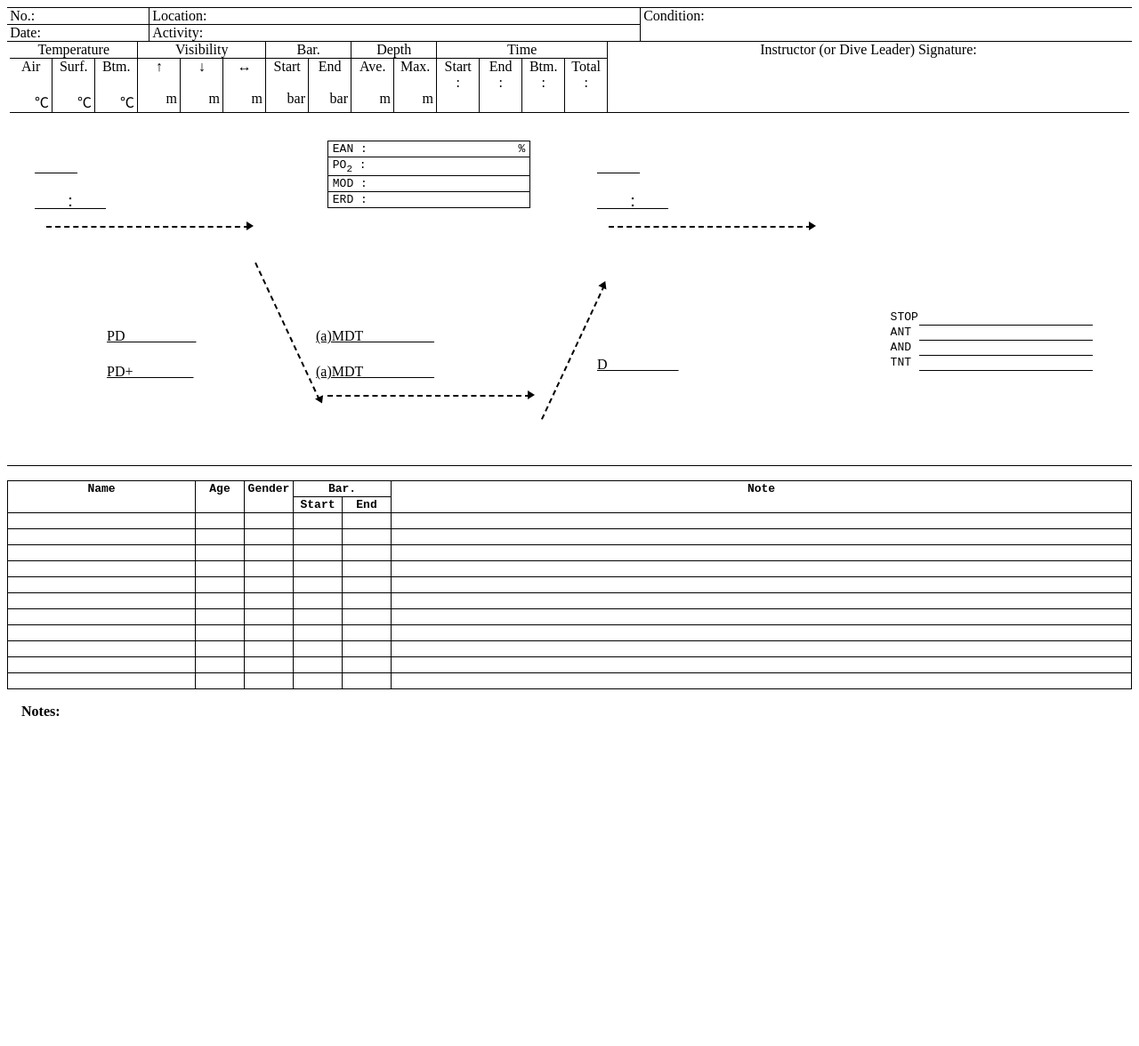
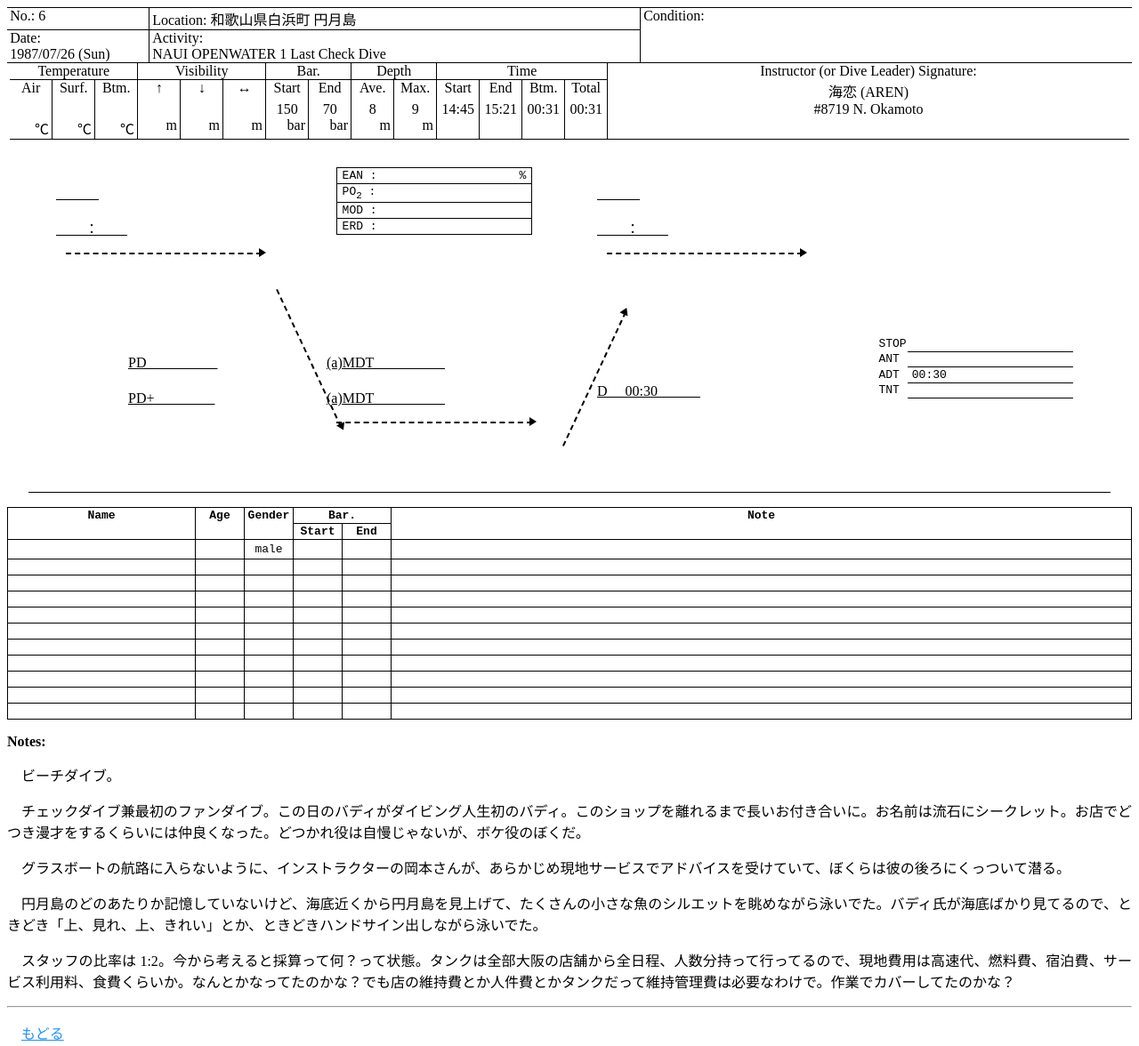
Before and after one commit to mitsugu/divinglogbook, a plain HTML site: page 1987072601.html in a window 1280 px wide. Shown: the whole page at 89% size. Before the commit the page ends 873 px from the top, so only its background shows below. Drawn offline with Linux system fonts and the light colour scheme.

Commit message:
1987/07/26 和歌山県白浜町 円月島 NAUI OPENWATER 1 講習 (6) チェックダイブ

```diff
--- a/template.html
+++ b/1987072601.html
@@ -34,11 +34,11 @@
 <body>
 	<div class="date-location">
 		<div class="date-container">
-		    <div class="box top-left-box">No.: </div>
-		    <div class="box top-middle-box ">Location: </div>
+		    <div class="box top-left-box">No.: 6</div>
+		    <div class="box top-middle-box ">Location: 和歌山県白浜町 円月島</div>
 		    <div class="box">Condition: </div>
-		    <div class="box bottom-left-box">Date: </div>
-		    <div class="box bottom-middle-box">Activity: </div>
+		    <div class="box bottom-left-box">Date:<br />1987/07/26 (Sun)</div>
+		    <div class="box bottom-middle-box">Activity:<br />NAUI OPENWATER 1 Last Check Dive</div>
 		</div>
 	</div>
 	<div class="data1">
@@ -63,7 +63,7 @@
 		<div class="box temp-title">End</div>
 		<div class="box temp-title">Btm.</div>
 		<div class="box temp-title">Total</div>
-		<div class="box">&nbsp;</div>
+		<div class="box textcenter">海恋 (AREN)</div>
 
 		<div class="box temp-data">&nbsp;</div>
 		<div class="box temp-data">&nbsp;</div>
@@ -71,15 +71,15 @@
 		<div class="box temp-data">&nbsp;</div>
 		<div class="box temp-data">&nbsp;</div>
 		<div class="box temp-data">&nbsp;</div>
-		<div class="box temp-data">&nbsp;</div>
-		<div class="box temp-data">&nbsp;</div>
-		<div class="box temp-data">&nbsp;</div>
-		<div class="box temp-data">&nbsp;</div>
-		<div class="box temp-data">  :  </div>
-		<div class="box temp-data">  :  </div>
-		<div class="box temp-data">  :  </div>
-		<div class="box temp-data">  :  </div>
-		<div class="box">&nbsp;</div>
+		<div class="box temp-data">150</div>
+		<div class="box temp-data">70</div>
+		<div class="box temp-data">8</div>
+		<div class="box temp-data">9</div>
+		<div class="box temp-data">14:45</div>
+		<div class="box temp-data">15:21</div>
+		<div class="box temp-data">00:31</div>
+		<div class="box temp-data">00:31</div>
+		<div class="box textcenter">#8719 N. Okamoto</div>
 
 		<div class="box temp-unit">℃</div>
 		<div class="box temp-unit">℃</div>
@@ -142,7 +142,7 @@
 			<div class="arrow-line horizontal"></div>
 		</div>
 		<div class="log-box">
-			<p class="d">D　　　　　</p>
+			<p class="d">D 　00:30　　　</p>
 		</div>
 		<div class="log-box">
 			<table class="stop">
@@ -156,8 +156,8 @@
 					<td></td>
 				</tr>
 				<tr>
-					<td>AND </td>
-					<td></td>
+					<td>ADT </td>
+					<td>00:30</td>
 				</tr>
 				<tr>
 					<td>TNT </td>
@@ -188,7 +188,7 @@
 				<th></th>
 			</tr>
 			<tr>
-				<td>&nbsp;</td> <td></td> <td></td> <td></td> <td></td> <td></td> </tr>
+				<td class="textleft trance">児島</td> <td></td> <td>male</td> <td></td> <td></td> <td class="textleft"></td> </tr>
 				<td>&nbsp;</td> <td></td> <td></td> <td></td> <td></td> <td></td> </tr>
 				<td>&nbsp;</td> <td></td> <td></td> <td></td> <td></td> <td></td> </tr>
 				<td>&nbsp;</td> <td></td> <td></td> <td></td> <td></td> <td></td> </tr>
@@ -204,6 +204,15 @@
 	</div>
 	<div id="notes">
 		<p><b>Notes:</b></p>
+		<p>ビーチダイブ。</p>
+		<p>チェックダイブ兼最初のファンダイブ。この日のバディがダイビング人生初のバディ。このショップを離れるまで長いお付き合いに。お名前は流石にシークレット。お店でどつき漫才をするくらいには仲良くなった。どつかれ役は自慢じゃないが、ボケ役のぼくだ。</p>
+		<p>グラスボートの航路に入らないように、インストラクターの岡本さんが、あらかじめ現地サービスでアドバイスを受けていて、ぼくらは彼の後ろにくっついて潜る。</p>
+		<p>円月島のどのあたりか記憶していないけど、海底近くから円月島を見上げて、たくさんの小さな魚のシルエットを眺めながら泳いでた。バディ氏が海底ばかり見てるので、ときどき「上、見れ、上、きれい」とか、ときどきハンドサイン出しながら泳いでた。</p>
+		<p>スタッフの比率は 1:2。今から考えると採算って何？って状態。タンクは全部大阪の店舗から全日程、人数分持って行ってるので、現地費用は高速代、燃料費、宿泊費、サービス利用料、食費くらいか。なんとかなってたのかな？でも店の維持費とか人件費とかタンクだって維持管理費は必要なわけで。作業でカバーしてたのかな？</p>
 	</div>
+	<footer>
+		<hr />
+		<p><a href="index.html">もどる</a></p>
+	</footer>
 </body>
 </html>
--- a/index.css
+++ b/index.css
@@ -4,6 +4,18 @@
 }
 body {
 	margin-bottom:6em;
+}
+.textcenter {
+	text-align:center;
+}
+.textleft {
+	text-align:left;
+}
+.textright {
+	text-align:right;
+}
+.trance {
+	opacity: 0;
 }
 .date-container {
     display: grid;
@@ -112,7 +124,7 @@ body {
     grid-template-columns: repeat(4, 1fr);
     grid-template-rows: repeat(2, 1fr);
     gap: 0px;
-    width: 100%;
+    width: 1216px;
     margin: 0 auto;
 	padding-top:1em;
 	border-bottom: 1px solid black;
@@ -264,6 +276,10 @@ table.guest {
 	width:100%;
 	margin: 0 auto;
 }
+table.guest td {
+	padding-left:0.4em;
+	padding-right:0.4em;
+}
 table.guest tr:first-child > th:nth-child(1) {
 	width:16em;
 	border-right:1px solid black;
@@ -333,3 +349,16 @@ h3 {
   border-color:silver;
   width:11.5em;
 }
+dl.loglist > dt {
+	font-weight:bold;
+}
+
+dl.loglist > dd > ul > li {
+	list-style:none;
+}
+div#notes p {
+	text-indent:1em;
+}
+div#notes p:first-child {
+	text-indent:0em;
+}
```
Also changed, not shown: index.html (+32 -0 lines).
